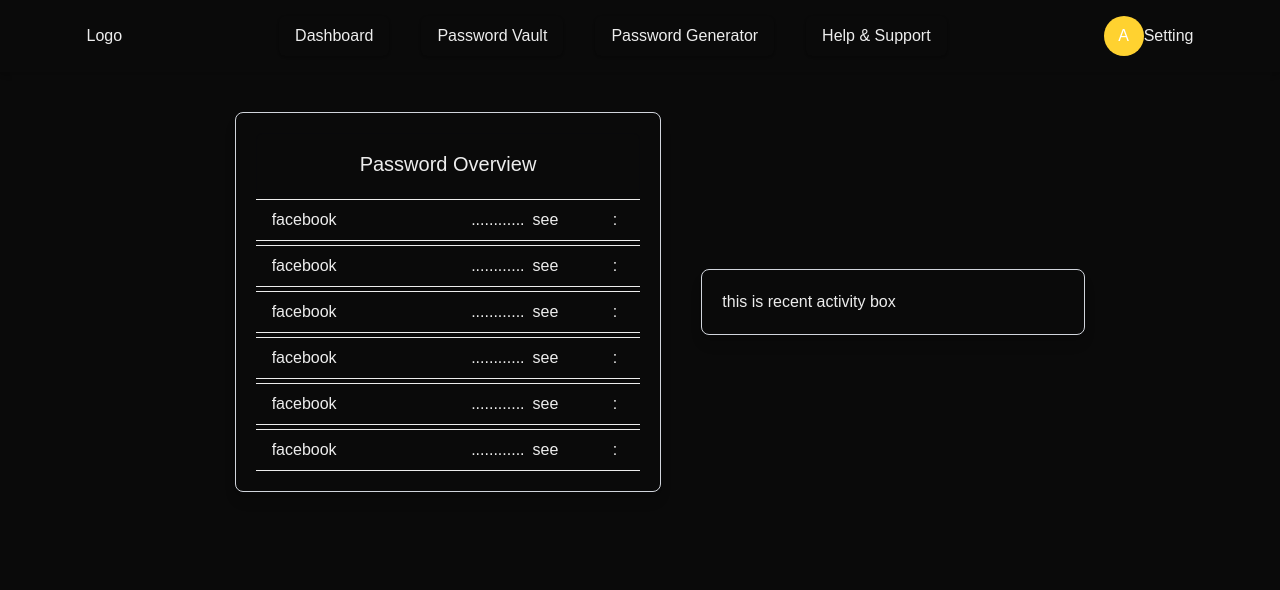
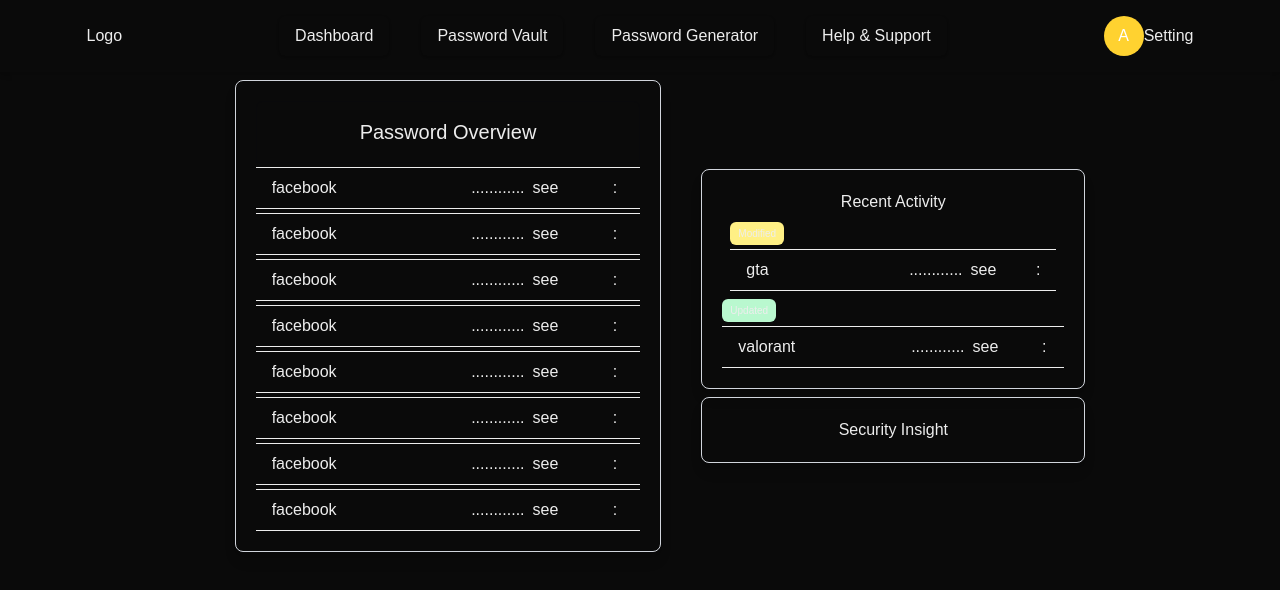
Before and after one commit to adityarwt1/Passwor_manger_NoAI, a Next.js app: page / in a window 1280 px wide. Shown: the top 590 px of the page. Built offline with nearby package versions, Linux system fonts and the light colour scheme.

Commit message:
crreatting securrity insight

```diff
--- a/app/page.tsx
+++ b/app/page.tsx
@@ -1,12 +1,16 @@
 import PasswordOverVier from '@/components/passwordOverVier'
 import RecentActivity from '@/components/RecentActivity'
+import SecurityInsight from '@/components/SecurityInsight'
 import React from 'react'
 
 const k = () => {
   return (
     <div className='flex justify-center-safe items-center '>
 <PasswordOverVier/>
+<div>
 <RecentActivity/>
+<SecurityInsight/>
+</div>
     </div>
   )
 }
--- a/components/RecentActivity.tsx
+++ b/components/RecentActivity.tsx
@@ -1,13 +1,43 @@
 import React from 'react'
 
 const RecentActivity = () => {
-  return (
-    <div className='rounded-lg shadow-lg  w-sm py-5 hover:scale-95 duration-300 mt-10 border border-gray-300 ml-10 px-5 '>
-    <div>
-      this is recent activity box
-    </div>
-    </div>
-  )
+    return (
+        <div className='rounded-lg shadow-lg  w-sm py-5 hover:scale-95 duration-300 mt-2 border border-gray-300 ml-10 px-5 '>
+            <div className='text-center'>
+                Recent Activity
+            </div>
+            <div className='m-2'>
+                <div className=' text-[10px] rounded-md bg-yellow-200 w-fit px-2 py-1  mt-2'>Modified</div>
+                <div className='flex justify-around mt-1 border-t border-b py-2 hover:scale-105 items-center justify-items-center hover:bg-zinc-950 duration-300 hover:text-white'>
+                    <div className='flex justify-start w-full'>
+                        <div className='mx-4'>gta</div>
+                    </div>
+                    <div className='flex justify-around w-full'>
+                        < div className='flex'>
+                            <div> ............</div>
+                            <div className='mx-2'>see</div>
+                        </div>
+                        <div>:</div>
+                    </div>
+                </div>
+            </div>
+            <div>
+                <div className=' text-[10px] rounded-md bg-green-200 w-fit px-2 py-1 '>Updated</div>
+                <div className='flex justify-around mt-1 border-t border-b py-2 hover:scale-105 items-center justify-items-center hover:bg-zinc-950 duration-300 hover:text-white'>
+                    <div className='flex justify-start w-full'>
+                        <div className='mx-4'>valorant</div>
+                    </div>
+                    <div className='flex justify-around w-full'>
+                        < div className='flex'>
+                            <div> ............</div>
+                            <div className='mx-2'>see</div>
+                        </div>
+                        <div>:</div>
+                    </div>
+                </div>
+            </div>
+        </div>
+    )
 }
 
 export default RecentActivity
--- /dev/null
+++ b/components/SecurityInsight.tsx
@@ -0,0 +1,12 @@
+import React from 'react'
+
+const SecurityInsight = () => {
+  return (
+    <div className='rounded-lg shadow-lg  w-sm py-5 hover:scale-95 duration-300 mt-2 border border-gray-300 ml-10 px-5 '>
+    <div className='text-center'>Security Insight</div>
+
+    </div>
+  )
+}
+
+export default SecurityInsight
--- a/components/passwordOverVier.tsx
+++ b/components/passwordOverVier.tsx
@@ -2,10 +2,10 @@ import React from 'react'
 
 const PasswordOverVier = () => {
     return (
-        <div className='rounded-lg shadow-lg  w-2/6 py-5 hover:scale-95 duration-300 mt-10 border border-gray-300 ml-10 px-5 '>
+        <div className='rounded-lg shadow-lg  w-2/6 py-5  duration-300 mt-2 border border-gray-300 ml-10 px-5 hover:scale-95 '>
 
             <div className='rounded-tr-md rounded-tl-md p-4 border-zinc-950 border hover:bg-zinc-950 text-xl hover:text-white duration-300 text-center '>Password Overview</div>
-            <div className='flex justify-around mt-1 border-t border-b py-2 items-center justify-items-center hover:bg-zinc-950 duration-300 hover:text-white'>
+            <div className='flex justify-around mt-1 border-t border-b py-2 hover:scale-105 items-center justify-items-center hover:bg-zinc-950 duration-300 hover:text-white'>
                 <div className='flex justify-start w-full'>
                     <div className='mx-4'>facebook</div>
                 </div>
@@ -17,7 +17,7 @@ const PasswordOverVier = () => {
                     <div>:</div>
                 </div>
             </div>
-            <div className='flex justify-around mt-1 border-t border-b py-2 items-center justify-items-center hover:bg-zinc-950 duration-300 hover:text-white'>
+            <div className='flex justify-around mt-1 border-t border-b py-2 hover:scale-105 items-center justify-items-center hover:bg-zinc-950 duration-300 hover:text-white'>
                 <div className='flex justify-start w-full'>
                     <div className='mx-4'>facebook</div>
                 </div>
@@ -29,7 +29,7 @@ const PasswordOverVier = () => {
                     <div>:</div>
                 </div>
             </div>
-            <div className='flex justify-around mt-1 border-t border-b py-2 items-center justify-items-center hover:bg-zinc-950 duration-300 hover:text-white'>
+            <div className='flex justify-around mt-1 border-t border-b py-2 hover:scale-105 items-center justify-items-center hover:bg-zinc-950 duration-300 hover:text-white'>
                 <div className='flex justify-start w-full'>
                     <div className='mx-4'>facebook</div>
                 </div>
@@ -41,7 +41,7 @@ const PasswordOverVier = () => {
                     <div>:</div>
                 </div>
             </div>
-            <div className='flex justify-around mt-1 border-t border-b py-2 items-center justify-items-center hover:bg-zinc-950 duration-300 hover:text-white'>
+            <div className='flex justify-around mt-1 border-t border-b py-2 hover:scale-105 items-center justify-items-center hover:bg-zinc-950 duration-300 hover:text-white'>
                 <div className='flex justify-start w-full'>
                     <div className='mx-4'>facebook</div>
                 </div>
@@ -53,7 +53,7 @@ const PasswordOverVier = () => {
                     <div>:</div>
                 </div>
             </div>
-            <div className='flex justify-around mt-1 border-t border-b py-2 items-center justify-items-center hover:bg-zinc-950 duration-300 hover:text-white'>
+            <div className='flex justify-around mt-1 border-t border-b py-2 hover:scale-105 items-center justify-items-center hover:bg-zinc-950 duration-300 hover:text-white'>
                 <div className='flex justify-start w-full'>
                     <div className='mx-4'>facebook</div>
                 </div>
@@ -65,7 +65,31 @@ const PasswordOverVier = () => {
                     <div>:</div>
                 </div>
             </div>
-            <div className='flex justify-around mt-1 border-t border-b py-2 items-center justify-items-center hover:bg-zinc-950 duration-300 hover:text-white'>
+            <div className='flex justify-around mt-1 border-t border-b py-2 hover:scale-105 items-center justify-items-center hover:bg-zinc-950 duration-300 hover:text-white'>
+                <div className='flex justify-start w-full'>
+                    <div className='mx-4'>facebook</div>
+                </div>
+                <div className='flex justify-around w-full'>
+                    < div className='flex'>
+                        <div> ............</div>
+                        <div className='mx-2'>see</div>
+                    </div>
+                    <div>:</div>
+                </div>
+            </div>
+            <div className='flex justify-around mt-1 border-t border-b py-2 hover:scale-105 items-center justify-items-center hover:bg-zinc-950 duration-300 hover:text-white'>
+                <div className='flex justify-start w-full'>
+                    <div className='mx-4'>facebook</div>
+                </div>
+                <div className='flex justify-around w-full'>
+                    < div className='flex'>
+                        <div> ............</div>
+                        <div className='mx-2'>see</div>
+                    </div>
+                    <div>:</div>
+                </div>
+            </div>
+            <div className='flex justify-around mt-1 border-t border-b py-2 hover:scale-105 items-center justify-items-center hover:bg-zinc-950 duration-300 hover:text-white'>
                 <div className='flex justify-start w-full'>
                     <div className='mx-4'>facebook</div>
                 </div>
```
